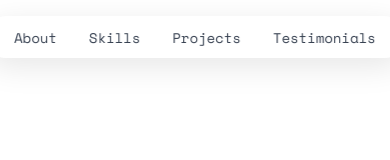
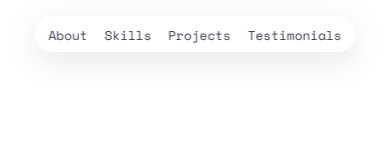
Before and after one commit to Jahakeme/my-portfolio, a Next.js app: page /navbar in a window 390 px wide. Shown: the top 160 px of the page. Built offline with nearby package versions, Linux system fonts and the light colour scheme.

Commit message:
Fixed navbar overflow for mobile screens

```diff
--- a/app/about-me/page.tsx
+++ b/app/about-me/page.tsx
@@ -23,10 +23,10 @@ const About = () => {
           {/* Text Content */}
           <div className="w-full md:w-2/3">
             <p className="font-mono text-clamp-base leading-relaxed">
-              Hi! I am Jahakeme, but you can just call me Jucal (both mean the same thing). I&apos;m a full-stack developer
+              Hi! I am Jahakeme, but you can just call me Jucal (both names mean the same thing). I&apos;m a full-stack developer
               with a strong emphasis on backend development. I enjoy building reliable and scalable systems that address real
               problems and enhace user experience. My background includes experience with modern frameworks such as Express.js,
-              Next.js, and MongoDB, along with practical experience in API design, authentication, and database modeling.
+              Next.js, and MongoDB, along with practical experience in REST API design, authentication, and database modeling.
               <br></br>
               <br></br>
               I believe the best way to learn is by teaching. If I can explain a concept clearly, it indicates that I have a solid
--- a/app/globals.css
+++ b/app/globals.css
@@ -481,8 +481,10 @@ html {
   border: 1px solid rgba(255, 255, 255, 0.2);
   border-radius: clamp(25px, 4vw, 50px);
   transition: all 0.3s ease;
-  padding: clamp(0.5rem, 1.5vw, 0.75rem) clamp(1rem, 2vw, 1.5rem);
+  padding: clamp(0.4rem, 1.2vw, 0.75rem) clamp(0.5rem, 1.5vw, 1.5rem);
   box-shadow: 0 8px 32px rgba(0, 0, 0, 0.1);
+  max-width: calc(100vw - 2rem);
+  width: max-content;
 }
 
 .sticky-nav.scrolled {
@@ -493,7 +495,7 @@ html {
 
 .nav-link {
   position: relative;
-  padding: clamp(0.5rem, 1vw, 0.75rem) clamp(0.75rem, 1.5vw, 1.25rem);
+  padding: clamp(0.4rem, 1vw, 0.75rem) clamp(0.5rem, 1.2vw, 1.25rem);
   border-radius: 50px;
   transition: all 0.3s ease;
   font-weight: 500;
@@ -540,6 +542,19 @@ html {
 
 .nav-link.active::before {
   opacity: 0;
+}
+
+/* Mobile-specific navbar adjustments */
+@media (max-width: 480px) {
+  .sticky-nav {
+    padding: 0.3rem 0.4rem;
+    border-radius: 20px;
+  }
+
+  .nav-link {
+    padding: 0.3rem 0.4rem;
+    font-size: 0.8rem;
+  }
 }
 
 /* Dark mode support for navigation */
--- a/components/client/AnimatedNavbar.tsx
+++ b/components/client/AnimatedNavbar.tsx
@@ -67,7 +67,7 @@ const AnimatedNavbar = () => {
 
   return (
     <nav className={`sticky-nav ${isScrolled ? 'scrolled' : ''}`}>
-      <ul className="flex items-center gap-2">
+      <ul className="flex items-center gap-1 sm:gap-2">
         {sections.map((section) => (
           <li key={section.id}>
             <Link
```
Also changed, not shown: 1 other file (tests, documents, lock files or other folders).
